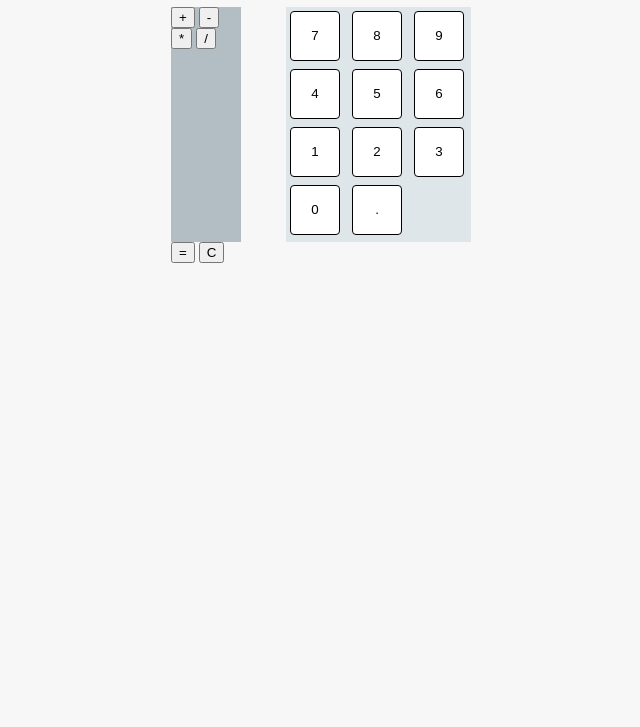
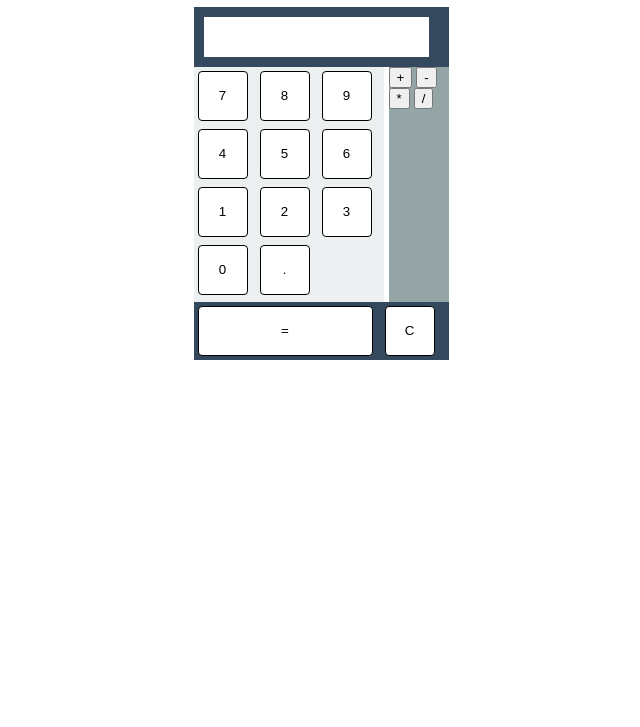
Before and after one commit to MErtanM/calculator, a plain HTML site: page index.html in a window 1280 px wide. Shown: the part 73-800 px from the top of the page, without its empty margins (319-959 px from the left). Drawn offline with Linux system fonts and the light colour scheme.

Commit message:
no commit

```diff
--- a/index.html
+++ b/index.html
@@ -15,7 +15,9 @@
     <div id="main">
         <h1>Basic Calculator</h1>
         <div id="result">
-            </div>
+        <div id="resultInner">
+        </div>
+        </div>
 
             <div id="numbers">
                 <button value="7" class="num">7</button>
@@ -37,6 +39,7 @@
                 <button value="*" class="num">*</button>
                 <button value="/" class="num">/</button>
             </div>
+            <div class="clear"></div>
 
             <div id="resultOperators">
                 <button class="resultOperator" id="equation">=</button>
--- a/style.css
+++ b/style.css
@@ -1,40 +1,87 @@
-
-body{
-    background: #f8f7f7;
+#body{
+background: #f8f7f7;
+}
+#main{
+    width: 255px;
+    height: 300px;
+    margin: auto;
 }
 
-#main{
-    width: 300px;
-    height: 300px;
-    margin: 0 auto;
+#result{
+    background: #34495e;
+    width: 100%;
+    height: 60px;
+    overflow: hidden;
+}
+#resultInner{
+    display: block;
+    margin: 10px;
+    background: #fff;
+    width: 225px;
+    height: 40px;
+    color:#000;
 }
 
+
+
+
 #numbers{
-  background: #dfe6e9;
-  width: 185px;
-  height: 235px;
-  float: right;
+    background: #ecf0f1;
+    width: 190px;
+    height: 235px;
+    float: left;
+
 }
 
 #numbers .num{
     width: 50px;
     height: 50px;
-    border: 1px solid #000000;
+    border: 1px solid black;
     border-radius: 4px;
+    background: #ffffff;
     margin: 4px;
-    background: #ffffff;
+
+
 }
 
 #operators{
-background: #b2bec3;
+    background: #95a5a6;
+    width: 60px;
+    height: 235px;
+    float: right;
+
+  }
+
+#operators .operator{
     width: 70px;
-    height: 235px;
+    height: 70px;
+    border: 1px solid black;
+    border-radius: 4px;
+    background: #ffffff;
+    margin: 4px;
+
 }
 
-#operators .operator{
+#resultOperators{
+background: #34495e;
+
+}
+
+#resultOperators .resultOperator{
     width: 50px;
     height: 50px;
-    border: 1px solid #000000;
+    border: 1px solid black;
+    border-radius: 4px;
     background: #ffffff;
     margin: 4px;
+
 }
+
+#equation{
+    width: 175px !important;
+}
+
+
+.clear{
+    clear: both;
+}
```
